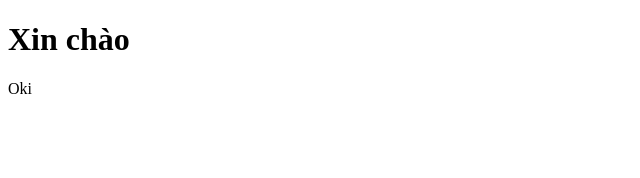
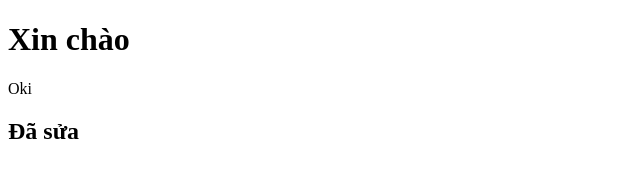
Before and after one commit to stevennguyen68/hhh, a plain HTML site: page index.html in a window 1280 px wide. Shown: the whole page, without its empty margins (0-640 px from the left). Drawn offline with Linux system fonts and the light colour scheme.

Commit message:
Update index.html
Thêm đã sửa

```diff
--- a/index.html
+++ b/index.html
@@ -9,5 +9,6 @@
 <body>
     <h1>Xin chào</h1>
     <p>Oki</p>
+    <h2>Đã sửa</h2>
 </body>
 </html>
```
